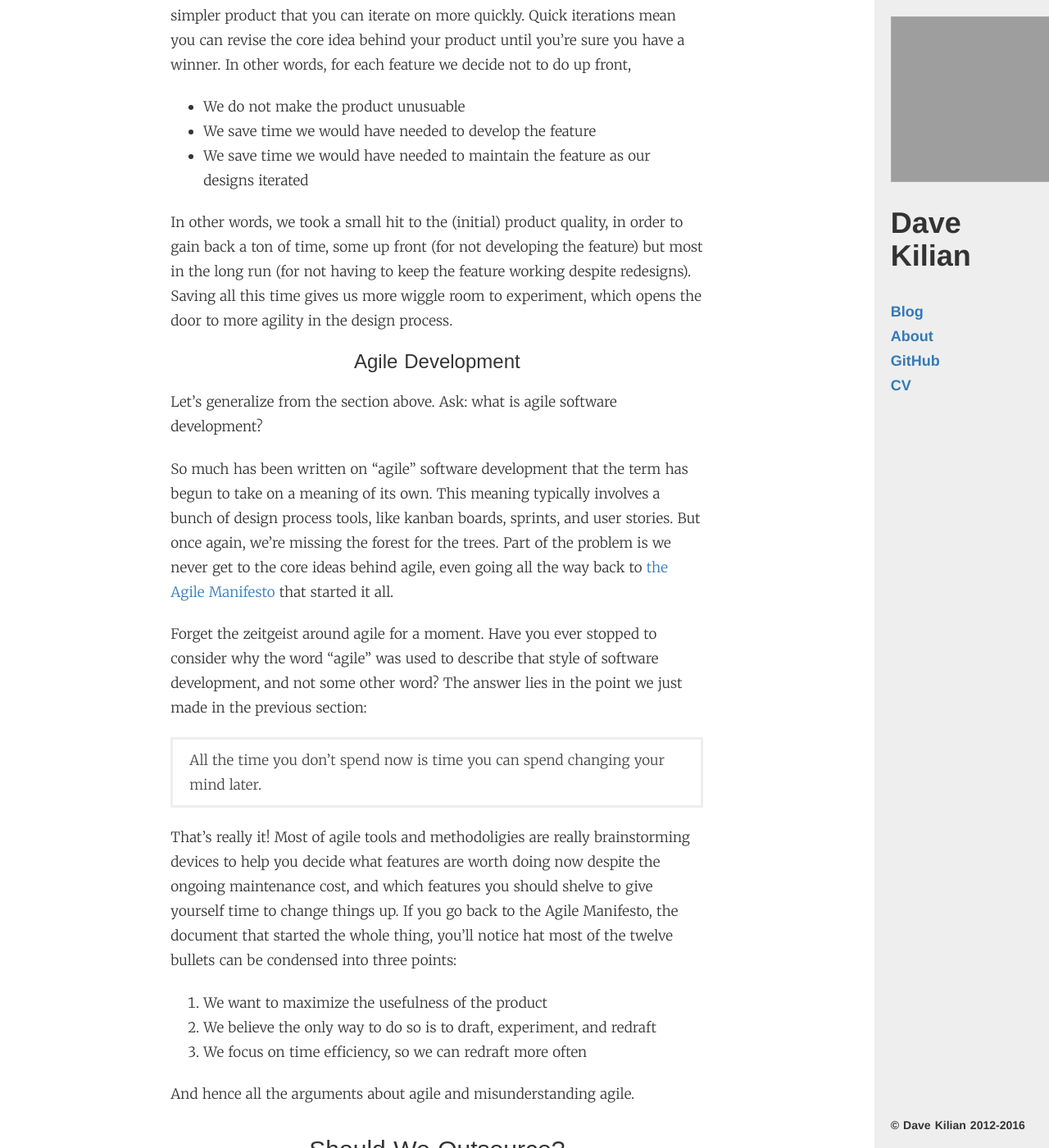
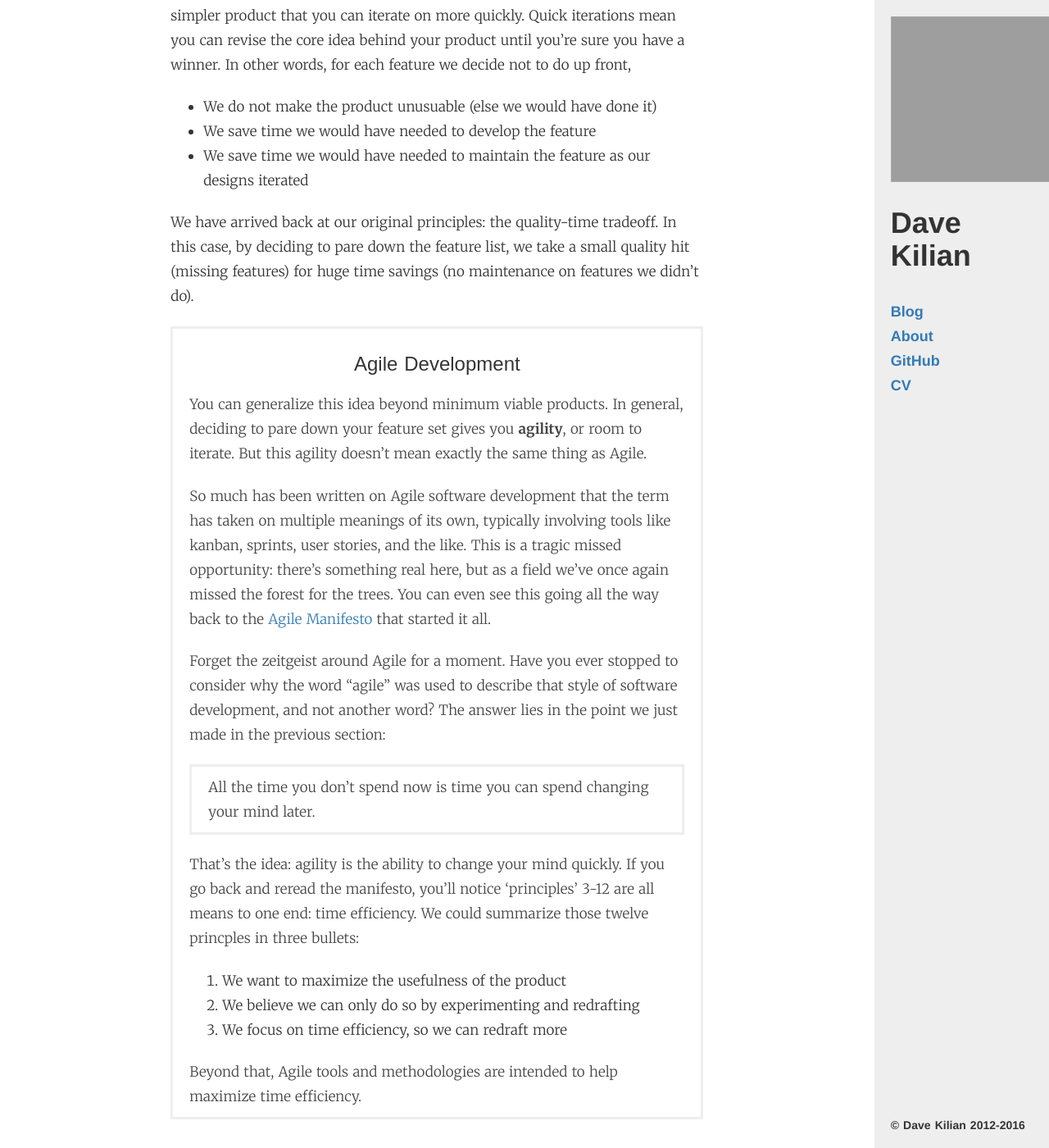
Before and after one commit to davekilian/davekilian.github.com, a Jekyll site: the page built from _posts/2016-06-21-design-fundamentals.markdown, in a window 1280 px wide and 1400 px high, scrolled down 1209 px. Shown: the whole window at 82% size. Built offline with Jekyll 4.4.1, drawn with Linux system fonts in a browser that asks for light colours; nearby versions of some CDN libraries; formulas are drawn with MathJax 3; some of the changed text lies outside the part shown; grey boxes are pictures that could not be loaded.

Commit message:
Redraft agile section

```diff
--- a/_posts/2016-06-21-design-fundamentals.markdown
+++ b/_posts/2016-06-21-design-fundamentals.markdown
@@ -27,48 +27,47 @@ Then for the rest of this post, let's show how these fundamental principles give
 
 ## What Features Belong in Version 1?
 
-When you're starting out a new project, one question that soon arises is the order in which you should code up all your ideas.
-Which ideas should be tackled before the others?
-The common answer is: start with absolutely no features now that you could do later.
-The result should be the minimal design that accomplishes a goal: a.k.a. the Minimum Viable Product.
+When you're starting out a new project, one question that soon arises is which ideas to code up first.
+The commonly accepted answer to that question is: start with absolutely no features now that you could do later.
+The result should be the minimal design that accomplishes the goal: a.k.a. the Minimum Viable Product.
 
 Why?
 A commonly cited reason is agility: a smaller set of features means a simpler product that you can iterate on more quickly.
 Quick iterations mean you can revise the core idea behind your product until you're sure you have a winner.
 In other words, for each feature we decide not to do up front,
 
-* We do not make the product unusuable
+* We do not make the product unusuable (else we would have done it)
 * We save time we would have needed to develop the feature
 * We save time we would have needed to maintain the feature as our designs iterated
 
-In other words, we took a small hit to the (initial) product quality, in order to gain back a ton of time, some up front (for not developing the feature) but most in the long run (for not having to keep the feature working despite redesigns).
-Saving all this time gives us more wiggle room to experiment, which opens the door to more agility in the design process.
+We have arrived back at our original principles: the quality-time tradeoff.
+In this case, by deciding to pare down the feature list, we take a small quality hit (missing features) for huge time savings (no maintenance on features we didn't do).
 
-### Agile Development
-
-Let's generalize from the section above.
-Ask: what is agile software development?
-
-So much has been written on "agile" software development that the term has begun to take on a meaning of its own.
-This meaning typically involves a bunch of design process tools, like kanban boards, sprints, and user stories.
-But once again, we're missing the forest for the trees.
-Part of the problem is we never get to the core ideas behind agile, even going all the way back to [the Agile Manifesto]() that started it all.
-
-Forget the zeitgeist around agile for a moment.
-Have you ever stopped to consider why the word "agile" was used to describe that style of software development, and not some other word?
-The answer lies in the point we just made in the previous section:
-
-> All the time you don't spend now is time you can spend changing your mind later.
-
-That's really it!
-Most of agile tools and methodoligies are really brainstorming devices to help you decide what features are worth doing now despite the ongoing maintenance cost, and which features you should shelve to give yourself time to change things up.
-If you go back to the Agile Manifesto, the document that started the whole thing, you'll notice hat most of the twelve bullets can be condensed into three points:
-
-1. We want to maximize the usefulness of the product
-2. We believe the only way to do so is to draft, experiment, and redraft
-3. We focus on time efficiency, so we can redraft more often
-
-And hence all the arguments about agile and misunderstanding agile.
+> ### Agile Development
+>
+> You can generalize this idea beyond minimum viable products.
+> In general, deciding to pare down your feature set gives you **agility**, or room to iterate.
+> But this agility doesn't mean exactly the same thing as Agile.
+>
+> So much has been written on Agile software development that the term has taken on multiple meanings of its own, typically involving tools like kanban, sprints, user stories, and the like.
+> This is a tragic missed opportunity: there's something real here, but as a field we've once again missed the forest for the trees.
+> You can even see this going all the way back to the [Agile Manifesto](http://www.agilemanifesto.org/) that started it all.
+>
+> Forget the zeitgeist around Agile for a moment.
+> Have you ever stopped to consider why the word "agile" was used to describe that style of software development, and not another word?
+> The answer lies in the point we just made in the previous section:
+>
+> > All the time you don't spend now is time you can spend changing your mind later.
+>
+> That's the idea: agility is the ability to change your mind quickly.
+> If you go back and reread the manifesto, you'll notice 'principles' 3-12 are all means to one end: time efficiency.
+> We could summarize those twelve princples in three bullets:
+>
+> 1. We want to maximize the usefulness of the product
+> 2. We believe we can only do so by experimenting and redrafting
+> 3. We focus on time efficiency, so we can redraft more
+>
+> Beyond that, Agile tools and methodologies are intended to help maximize time efficiency.
 
 ## Should We Outsource?
 
```
Also changed, not shown: other parts of _posts/2016-06-21-design-fundamentals.markdown (+1 -1 lines).
